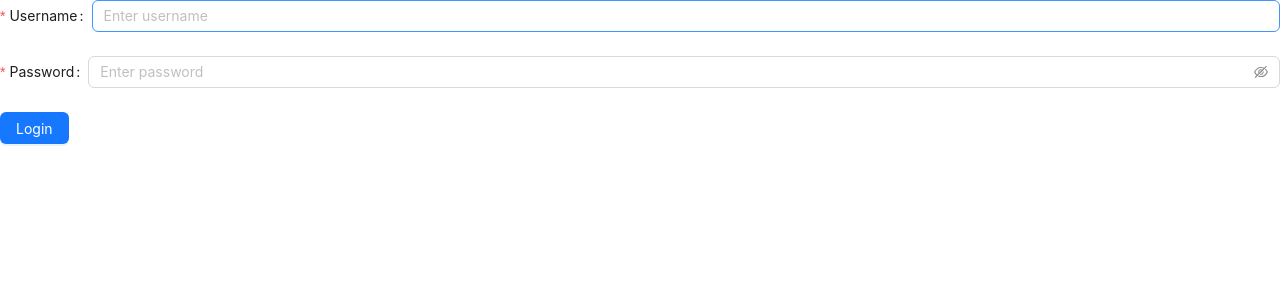
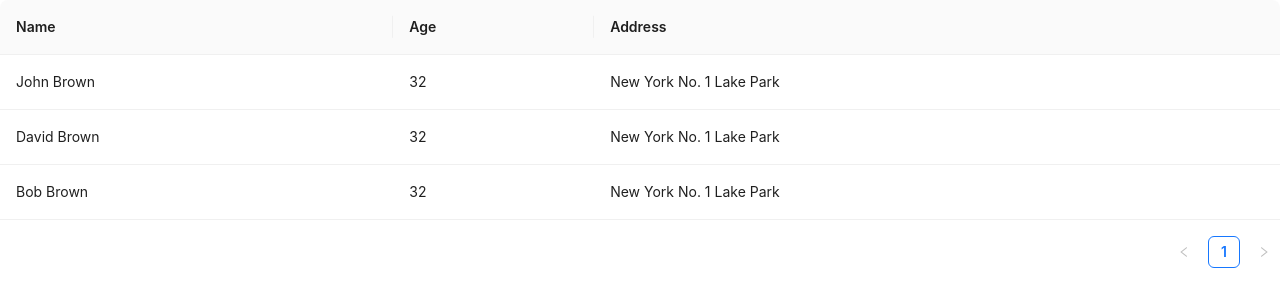
Before and after one commit to dani24sahu/react-antd, a React (Create React App) app: page / in a window 1280 px wide. Shown: the top 306 px of the page. Built offline with nearby package versions, Linux system fonts and the light colour scheme.

Commit message:
Imported AppTable component

```diff
--- a/src/App.js
+++ b/src/App.js
@@ -2,12 +2,16 @@ import "./App.css";
 import AppContact from "./component/contact/Contact";
 import AppAbout from "./component/about/About";
 import Login from "./component/login/Login";
+// import Head from "./component/layout/Header";
+import AppTable from "./component/table/AppTable";
 
 function App() {
   return (
     <>
       {/* <AppContact /> */}
-      <Login />
+      {/* <Login /> */}
+      {/* <Head /> */}
+      <AppTable />
     </>
   );
 }
```
